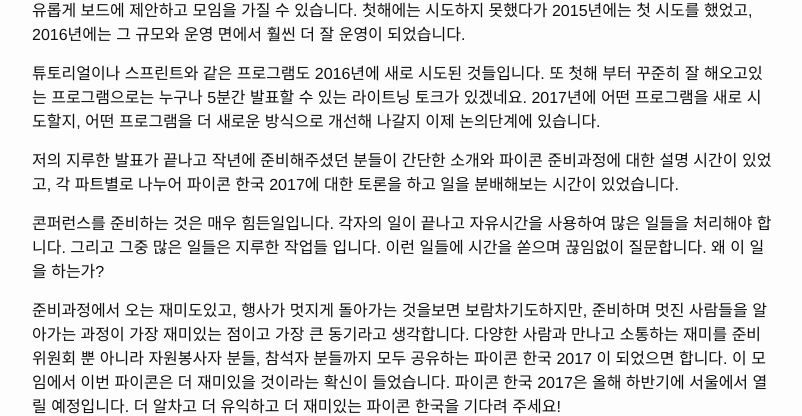
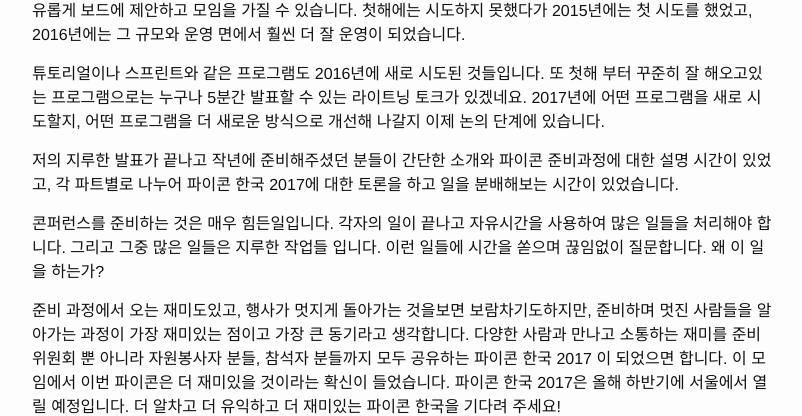
Before and after one commit to pythonkr/blog, a Jekyll site: the page built from _posts/2017-01-22-pycon-kr-2017-orientation.md, in a window 1280 px wide and 900 px high, scrolled down 1388 px. Shown: the part 243-659 px from the top of the window, without its empty margins (238-1040 px from the left). Built offline with Jekyll 4.4.1, drawn with Linux system fonts in a browser that asks for light colours; comment, search, counter and statistics services are not loaded; some of the changed text lies outside the part shown.

Commit message:
오탈자 수정

```diff
--- a/_posts/2017-01-22-pycon-kr-2017-orientation.md
+++ b/_posts/2017-01-22-pycon-kr-2017-orientation.md
@@ -10,7 +10,7 @@
 
 파이콘 한국은 한국에서 파이콘 사용자의 확산을 위해서 시작 되었고 2014년 부터 2016년까지 지난 3년동안 빠르게 성장하면서 꾸준히 열렸구요, 작년에는 아시아 대표하는 파이콘 APAC으로 열리기도 했습니다. 이런 멋진 콘퍼런스가 지속되기 위해서는 준비위원회에 새로운 분들이 계속 들어올 수 있는 창구가 열려있어야 한다고 생각합니다. 파이콘 2016을 준비하는 준비위원회부터 새로운 분들을 모집하고 직접 만나뵙는 과정을 통해서 새로운 분들을 모시고 있습니다. 2017년을 준비하는 새로운 준비위원회 분들도 그렇게 모이셨고, 지난 모임은 그 분들과 하는 첫 모임이었습니다.
 
-새로 조인하신 분들은 전직 헬기 조종사부터 학생, 대기업 개발자 등 직업도 다양하고 파이썬 실력도 초보부터 능력자 까지 다양합니다. 저희 준비위원회에는 1년에 파이썬 코드 한줄도 작성안하시는 분도 계십니다.
+새로 조인하신 분들은 전직 헬기 조종사부터 학생, 대기업 개발자 등 직업도 다양하고 파이썬 실력도 초보부터 능력자까지 다양합니다. 저희 준비위원회에는 1년에 파이썬 코드 한줄도 작성안하시는 분도 계십니다.
 
 ￼![파이콘한국_오리엔테이션](/assets/2017/pycon_ot.jpg)
 <br/>
@@ -20,14 +20,13 @@
 먼저 지난 3년간 파이콘 한국이 발전해온 과정을 이야기 했는데요, 첫해 450명 참석자로 시작해서 700명, 1500명으로 매해 빠르게 규모면에서 증가했을 뿐 아니라 첫해에 생각만 했고 이루지 못했던 것들을 하나하나 이루어가는 발전 과정이 정말 멋졌습니다.
 
 <iframe src="//www.slideshare.net/slideshow/embed_code/key/kMM7WRkuaqDh0" width="595" height="485" frameborder="0" marginwidth="0" marginheight="0" scrolling="no" style="border:1px solid #CCC; border-width:1px; margin-bottom:5px; max-width: 100%;" allowfullscreen> </iframe> <div style="margin-bottom:5px"> </div>
-
 그중 대표적으로 오픈스페이스 토크 같은 것이 있는데요, 파이콘과 같은 콘퍼런스를 가면 세션을 들으며 많은 시간을 보내지면, 오랜만에 만나는 다른 파이썬 개발자들과 다양한 방식으로 소통하기 위한 자유로운 자리를 마련하기 위한 프로그램 입니다. 준비위원회에서는 공간만을 제공하고요, 누구나 파이콘 개발자가 흥미로워할 주제를 자유롭게 보드에 제안하고 모임을 가질 수 있습니다. 첫해에는 시도하지 못했다가 2015년에는 첫 시도를 했었고, 2016년에는 그 규모와 운영 면에서 훨씬 더 잘 운영이 되었습니다.
 
-튜토리얼이나 스프린트와 같은 프로그램도 2016년에 새로 시도된 것들입니다. 또 첫해 부터 꾸준히 잘 해오고있는 프로그램으로는 누구나 5분간 발표할 수 있는 라이트닝 토크가 있겠네요. 2017년에 어떤 프로그램을 새로 시도할지, 어떤 프로그램을 더 새로운 방식으로 개선해 나갈지 이제 논의단계에 있습니다.
+튜토리얼이나 스프린트와 같은 프로그램도 2016년에 새로 시도된 것들입니다. 또 첫해 부터 꾸준히 잘 해오고있는 프로그램으로는 누구나 5분간 발표할 수 있는 라이트닝 토크가 있겠네요. 2017년에 어떤 프로그램을 새로 시도할지, 어떤 프로그램을 더 새로운 방식으로 개선해 나갈지 이제 논의 단계에 있습니다.
 
 저의 지루한 발표가 끝나고 작년에 준비해주셨던 분들이 간단한 소개와 파이콘 준비과정에 대한 설명 시간이 있었고, 각 파트별로 나누어 파이콘 한국 2017에 대한 토론을 하고 일을 분배해보는 시간이 있었습니다.
 
 콘퍼런스를 준비하는 것은 매우 힘든일입니다. 각자의 일이 끝나고 자유시간을 사용하여 많은 일들을 처리해야 합니다. 그리고 그중 많은 일들은 지루한 작업들 입니다. 이런 일들에 시간을 쏟으며 끊임없이 질문합니다. 왜 이 일을 하는가?
 
-준비과정에서 오는 재미도있고, 행사가 멋지게 돌아가는 것을보면 보람차기도하지만, 준비하며 멋진 사람들을 알아가는 과정이 가장 재미있는 점이고 가장 큰 동기라고 생각합니다. 다양한 사람과 만나고 소통하는 재미를 준비위원회 뿐 아니라 자원봉사자 분들, 참석자 분들까지 모두 공유하는 파이콘 한국 2017 이 되었으면 합니다. 이 모임에서 이번 파이콘은 더 재미있을 것이라는 확신이 들었습니다.
+준비 과정에서 오는 재미도있고, 행사가 멋지게 돌아가는 것을보면 보람차기도하지만, 준비하며 멋진 사람들을 알아가는 과정이 가장 재미있는 점이고 가장 큰 동기라고 생각합니다. 다양한 사람과 만나고 소통하는 재미를 준비위원회 뿐 아니라 자원봉사자 분들, 참석자 분들까지 모두 공유하는 파이콘 한국 2017 이 되었으면 합니다. 이 모임에서 이번 파이콘은 더 재미있을 것이라는 확신이 들었습니다.
 파이콘 한국 2017은 올해 하반기에 서울에서 열릴 예정입니다. 더 알차고 더 유익하고 더 재미있는 파이콘 한국을 기다려 주세요!
```
Also changed, not shown: _posts/2016-10-18-python-seminar-201610.md (+1 -1 lines), _posts/2017-06-24-what-is-FA.md (+1 -1 lines).
